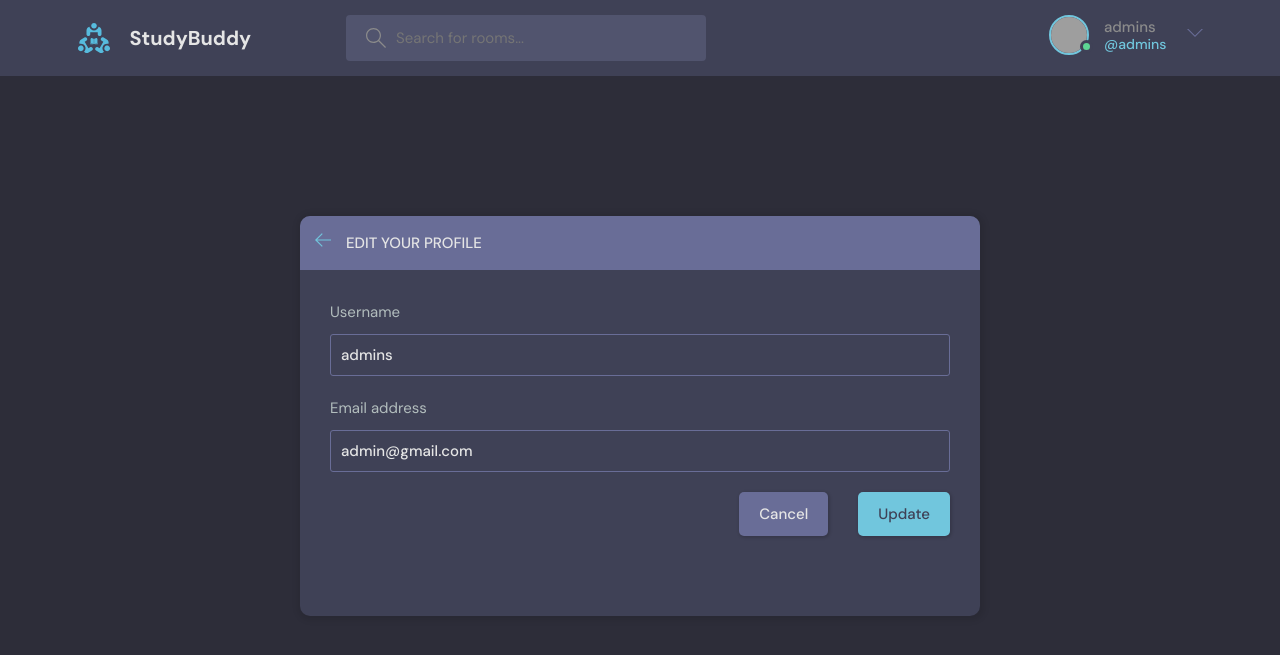
After one commit to Rezibajra/studbud, a Django app: page /update-user/ in a window 1280 px wide. The commit adds this page. Shown: the top 655 px of the page. Run offline with Django 3.2, Linux system fonts and the light colour scheme; a user stored in the database is signed in; grey boxes are pictures that could not be loaded.

Commit message:
Edit Profile Page

```diff
--- a/base/forms.py
+++ b/base/forms.py
@@ -1,8 +1,14 @@
 from django.forms import ModelForm
 from .models import Room
+from django.contrib.auth.models import User
 
 class RoomForm(ModelForm):
     class Meta:
         model = Room
         fields = '__all__'
         exclude = ['host', 'participants']
+
+class UserForm(ModelForm):
+    class Meta:
+        model = User
+        fields = ['username', 'email']
--- a/base/templates/base/login_register.html
+++ b/base/templates/base/login_register.html
@@ -17,8 +17,8 @@
         <form class="form" action="" method="POST">
           {% csrf_token %}
           <div class="form__group form__group">
-            <label for="room_name">Email</label>
-            <input id="username" name="email" type="email" placeholder="e.g. dennis_ivy@email.com />
+            <label for="room_name">Username</label>
+            <input id="username" name="username" type="text" placeholder="Enter your name" />
           </div>
           <div class=" form__group">
             <label for="password">Password</label>
--- a/base/templates/base/profile.html
+++ b/base/templates/base/profile.html
@@ -19,7 +19,7 @@
           <h3>{{user.name}}</h3>
           <p>@{{user.username}}</p>
           {% if request.user == user %}
-          <a href="{% url 'update-user' user.id %}" class="btn btn--main btn--pill">Edit Profile</a>
+          <a href="{% url 'update-user' %}" class="btn btn--main btn--pill">Edit Profile</a>
           {% endif %}
         </div>
         <div class="profile__about">
--- /dev/null
+++ b/base/templates/base/update-user.html
@@ -0,0 +1,42 @@
+{% extends 'main.html' %}
+
+{% block content %}
+<main class="update-account layout">
+  <div class="container">
+    <div class="layout__box">
+      <div class="layout__boxHeader">
+        <div class="layout__boxTitle">
+          <a href="{% url 'home' %}">
+            <svg version="1.1" xmlns="http://www.w3.org/2000/svg" width="32" height="32" viewBox="0 0 32 32">
+              <title>arrow-left</title>
+              <path
+                d="M13.723 2.286l-13.723 13.714 13.719 13.714 1.616-1.611-10.96-10.96h27.625v-2.286h-27.625l10.965-10.965-1.616-1.607z">
+              </path>
+            </svg>
+          </a>
+          <h3>Edit your profile</h3>
+        </div>
+      </div>
+      <div class="layout__body">
+        <form class="form" action="" method="POST" enctype="multipart/form-data">
+          {% csrf_token %}
+
+          {% for field in form %}
+          <div class="form__group">
+            <label for="profile_pic">{{field.label}}</label>
+            {{field}}
+          </div>
+          {% endfor %}
+
+
+          <div class="form__action">
+            <a class="btn btn--dark" href="index.html">Cancel</a>
+            <button class="btn btn--main" type="submit">Update</button>
+          </div>
+        </form>
+      </div>
+    </div>
+  </div>
+  </div>
+</main>
+{% endblock content %}
--- a/base/urls.py
+++ b/base/urls.py
@@ -14,4 +14,6 @@ urlpatterns = [
     path('update-room/<str:pk>/', views.update_room, name="update-room"),
     path('delete-room/<str:pk>/', views.delete_room, name="delete-room"),
     path('delete-message/<str:pk>/', views.delete_message, name = "delete-message"),
+
+    path('update-user/', views.update_user, name="update-user"),
 ]
--- a/base/views.py
+++ b/base/views.py
@@ -7,7 +7,7 @@ from .models import Room, Topic, Message
 from django.contrib.auth.models import User
 from django.contrib.auth import authenticate, login, logout
 from django.contrib.auth.forms import UserCreationForm
-from .forms import RoomForm
+from .forms import RoomForm, UserForm
 
 # Create your views here.
 
@@ -100,12 +100,15 @@ def create_room(request):
     form = RoomForm()
     topics = Topic.objects.all()
     if request.method == 'POST':
-        form = RoomForm(request.POST)
-        if form.is_valid():
-            room = form.save(commit=False)
-            room.host = request.user
-            room.save()
-            return redirect('home')
+        topic_name = request.POST.get('topic')
+        topic, created = Topic.objects.get_or_create(name = topic_name)
+        Room.objects.create(
+            host = request.user,
+            topic = topic,
+            name = request.POST.get('name'),
+            description = request.POST.get('description')
+        )
+        return redirect('home')
     context = {'form': form, 'topics':topics}
     return render(request, 'base/room_form.html', context)
 
@@ -118,11 +121,14 @@ def update_room(request, pk):
         return HttpResponse("You are not allowed here!!")
 
     if request.method == 'POST':
-        form = RoomForm(request.POST, instance=room)
-        if form.is_valid:
-            form.save()
-            return redirect('home')
-    context = {'form': form, 'topics': topics}
+        topic_name = request.POST.get('topic')
+        topic, created = Topic.objects.get_or_create(name = topic_name)
+        room.name = request.POST.get('name')
+        room.topic = topic
+        room.description = request.POST.get('description')
+        room.save()
+        return redirect('home')
+    context = {'form': form, 'topics': topics, 'room': room}
     return render(request, 'base/room_form.html', context)
 
 @login_required(login_url='login')
@@ -151,3 +157,16 @@ def delete_message(request, pk):
 
     context = {'obj': message}
     return render(request, 'base/delete.html', context)
+
+
+@login_required(login_url='login')
+def update_user(request):
+    user = request.user
+    form = UserForm(instance=user)
+
+    if request.method == 'POST':
+        form = UserForm(request.POST, instance=user)
+        if form.is_valid:
+            form.save()
+            return redirect('user-profile', pk = user.id)
+    return render(request, 'base/update-user.html', {'form': form})
--- a/templates/navbar.html
+++ b/templates/navbar.html
@@ -23,7 +23,7 @@
 
         {% if request.user.is_authenticated %}
         <div class="header__user">
-          <a href="profile.html">
+          <a href="{% url 'update-user' %}">
             <div class="avatar avatar--medium active">
               <img src="https://randomuser.me/api/portraits/men/37.jpg" />
             </div>
@@ -46,15 +46,15 @@
         {% endif %}
 
         <div class="dropdown-menu">
-          <a href="settings.html" class="dropdown-link"
-            ><svg version="1.1" xmlns="http://www.w3.org/2000/svg" width="32" height="32" viewBox="0 0 32 32">
+          <a href="{% url 'update-user' %}" class="dropdown-link">
+            <svg version="1.1" xmlns="http://www.w3.org/2000/svg" width="32" height="32" viewBox="0 0 32 32">
               <title>tools</title>
               <path
                 d="M27.465 32c-1.211 0-2.35-0.471-3.207-1.328l-9.392-9.391c-2.369 0.898-4.898 0.951-7.355 0.15-3.274-1.074-5.869-3.67-6.943-6.942-0.879-2.682-0.734-5.45 0.419-8.004 0.135-0.299 0.408-0.512 0.731-0.572 0.32-0.051 0.654 0.045 0.887 0.277l5.394 5.395 3.586-3.586-5.394-5.395c-0.232-0.232-0.336-0.564-0.276-0.887s0.272-0.596 0.572-0.732c2.552-1.152 5.318-1.295 8.001-0.418 3.274 1.074 5.869 3.67 6.943 6.942 0.806 2.457 0.752 4.987-0.15 7.358l9.392 9.391c0.844 0.842 1.328 2.012 1.328 3.207-0 2.5-2.034 4.535-4.535 4.535zM15.101 19.102c0.26 0 0.516 0.102 0.707 0.293l9.864 9.863c0.479 0.479 1.116 0.742 1.793 0.742 1.398 0 2.535-1.137 2.535-2.535 0-0.668-0.27-1.322-0.742-1.793l-9.864-9.863c-0.294-0.295-0.376-0.74-0.204-1.119 0.943-2.090 1.061-4.357 0.341-6.555-0.863-2.631-3.034-4.801-5.665-5.666-1.713-0.561-3.468-0.609-5.145-0.164l4.986 4.988c0.391 0.391 0.391 1.023 0 1.414l-5 5c-0.188 0.188-0.441 0.293-0.707 0.293s-0.52-0.105-0.707-0.293l-4.987-4.988c-0.45 1.682-0.397 3.436 0.164 5.146 0.863 2.631 3.034 4.801 5.665 5.666 2.2 0.721 4.466 0.604 6.555-0.342 0.132-0.059 0.271-0.088 0.411-0.088z"
               ></path>
             </svg>
-            Settings</a
-          >
+            Settings
+          </a>
           <a href="{% url 'logout' %}" class="dropdown-link"
             ><svg version="1.1" xmlns="http://www.w3.org/2000/svg" width="32" height="32" viewBox="0 0 32 32">
               <title>sign-out</title>
```
Also changed, not shown: base/migrations/0001_initial.py, base/migrations/0002_auto_20220430_2217.py (deleted), base/migrations/0003_auto_20220501_1902.py (deleted), db.sqlite3.
